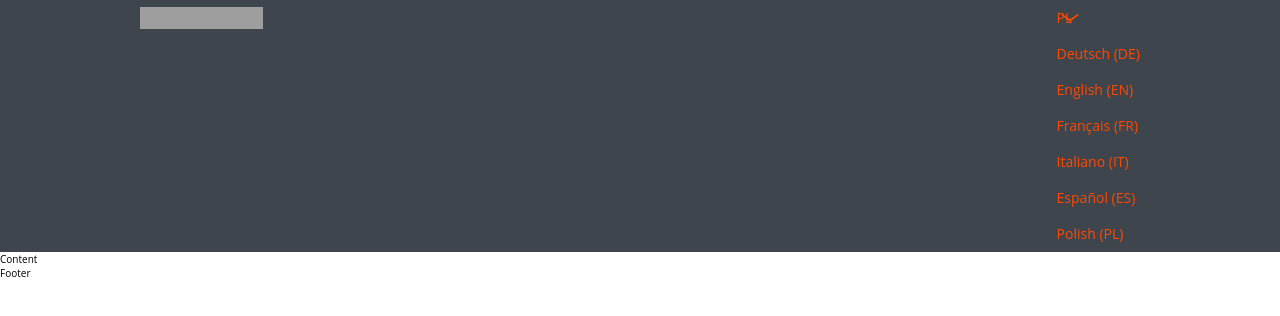
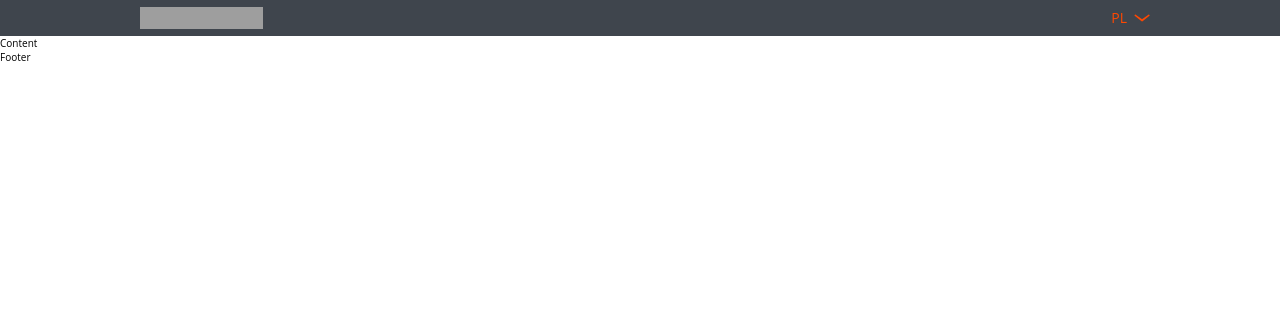
Before and after one commit to iambro/booking-process, a React (Create React App) app: page / in a window 1280 px wide. Shown: the top 316 px of the page. Built offline with nearby package versions, Linux system fonts and the light colour scheme; grey boxes are pictures that could not be loaded.

Commit message:
Add hover menu functionality to Header

```diff
--- a/src/components/CSS/index.css
+++ b/src/components/CSS/index.css
@@ -49,17 +49,41 @@ li {
     .header-logo img {
       width: 12.3rem;
       height: 2.2rem; }
-  .header-menu span:after {
-    content: "\203a";
-    font-weight: 100;
-    display: inline-block;
-    -webkit-transform: rotate(90deg) scale(3);
-    -ms-transform: rotate(90deg) scale(3);
-    transform: rotate(90deg) scale(3); }
-  .header-menu span:hover:after {
-    -webkit-transform: rotate(270deg) scale(3);
-    -ms-transform: rotate(270deg) scale(3);
-    transform: rotate(270deg) scale(3); }
+  .header-menu {
+    display: block;
+    padding: 0 2px; }
+    .header-menu-dropdown {
+      display: none; }
+    .header-menu span:after {
+      background: none;
+      content: "\203a";
+      display: inline-block;
+      font-weight: 300;
+      margin: auto 0;
+      -webkit-transform-origin: center center;
+      -ms-transform-origin: center center;
+      transform-origin: center center;
+      -webkit-transition: all 0.35s ease-in-out;
+      -o-transition: all 0.35s ease-in-out;
+      transition: all 0.35s ease-in-out;
+      direction: ltr;
+      -webkit-transform: rotateZ(90deg);
+      -ms-transform: rotate(90deg);
+      transform: rotateZ(90deg);
+      font-size: 3.9rem;
+      height: 1.9rem;
+      line-height: 1rem;
+      width: 1.1rem;
+      right: 1rem;
+      bottom: 0;
+      top: 0;
+      position: relative;
+      right: -10px;
+      top: 6px; }
+    .header-menu span:hover:after {
+      -webkit-transform: rotateZ(270deg);
+      -ms-transform: rotate(270deg);
+      transform: rotateZ(270deg); }
   .header-language-button {
     text-decoration: none;
     color: #ff4800; }
--- a/src/components/Header.js
+++ b/src/components/Header.js
@@ -1,7 +1,26 @@
 import React, { Component } from "react";
 
+const openStyle = {
+  display: "block"
+};
+
+const closeStyle = {
+  display: "none"
+};
+
 class Header extends Component {
-  state = {};
+  state = {
+    isOpen: false
+  };
+
+  handleHoverOn = () => {
+    this.setState({ isOpen: true });
+  };
+
+  handleHoverOff = () => {
+    this.setState({ isOpen: false });
+  };
+
   render() {
     return (
       <div className="header">
@@ -16,9 +35,16 @@ class Header extends Component {
             </a>
           </h1>
           <ul className="header-menu">
-            <li className="header-menu-item">
+            <li
+              className="header-menu-item"
+              onMouseEnter={this.handleHoverOn}
+              onMouseLeave={this.handleHoverOff}
+            >
               <span className="header-menu-item-languages">PL</span>
-              <ul className="header-menu-dropdown">
+              <ul
+                className="header-menu-dropdown"
+                style={this.state.isOpen ? openStyle : closeStyle}
+              >
                 <li className="header-menu-dropdown-item header-language-de">
                   <a
                     className="header-language-button header-language-button-de"
--- a/src/components/SCSS/Header.scss
+++ b/src/components/SCSS/Header.scss
@@ -4,7 +4,6 @@
   color: $orange;
   font-size: 1.4rem;
   line-height: 3.6rem;
-
   &-content {
     padding: 0 2rem;
     margin: 0 auto;
@@ -24,14 +23,34 @@
   }
 
   &-menu {
+    display: block;
+    padding: 0 2px;
+    &-dropdown {
+      display: none;
+    }
     span:after {
+      background: none;
       content: "\203a";
-      font-weight: 100;
       display: inline-block;
-      transform: rotate(90deg) scale(3);
+      font-weight: 300;
+      margin: auto 0;
+      transform-origin: center center;
+      transition: all 0.35s ease-in-out;
+      direction: ltr;
+      transform: rotateZ(90deg);
+      font-size: 3.9rem;
+      height: 1.9rem;
+      line-height: 1rem;
+      width: 1.1rem;
+      right: 1rem;
+      bottom: 0;
+      top: 0;
+      position: relative;
+      right: -10px;
+      top: 6px;
     }
     span:hover:after {
-        transform: rotate(270deg) scale(3);
+      transform: rotateZ(270deg);
     }
   }
 
@@ -40,7 +59,7 @@
     color: $orange;
 
     &:hover {
-      color: $orange-light;;
+      color: $orange-light;
     }
   }
 }
```
